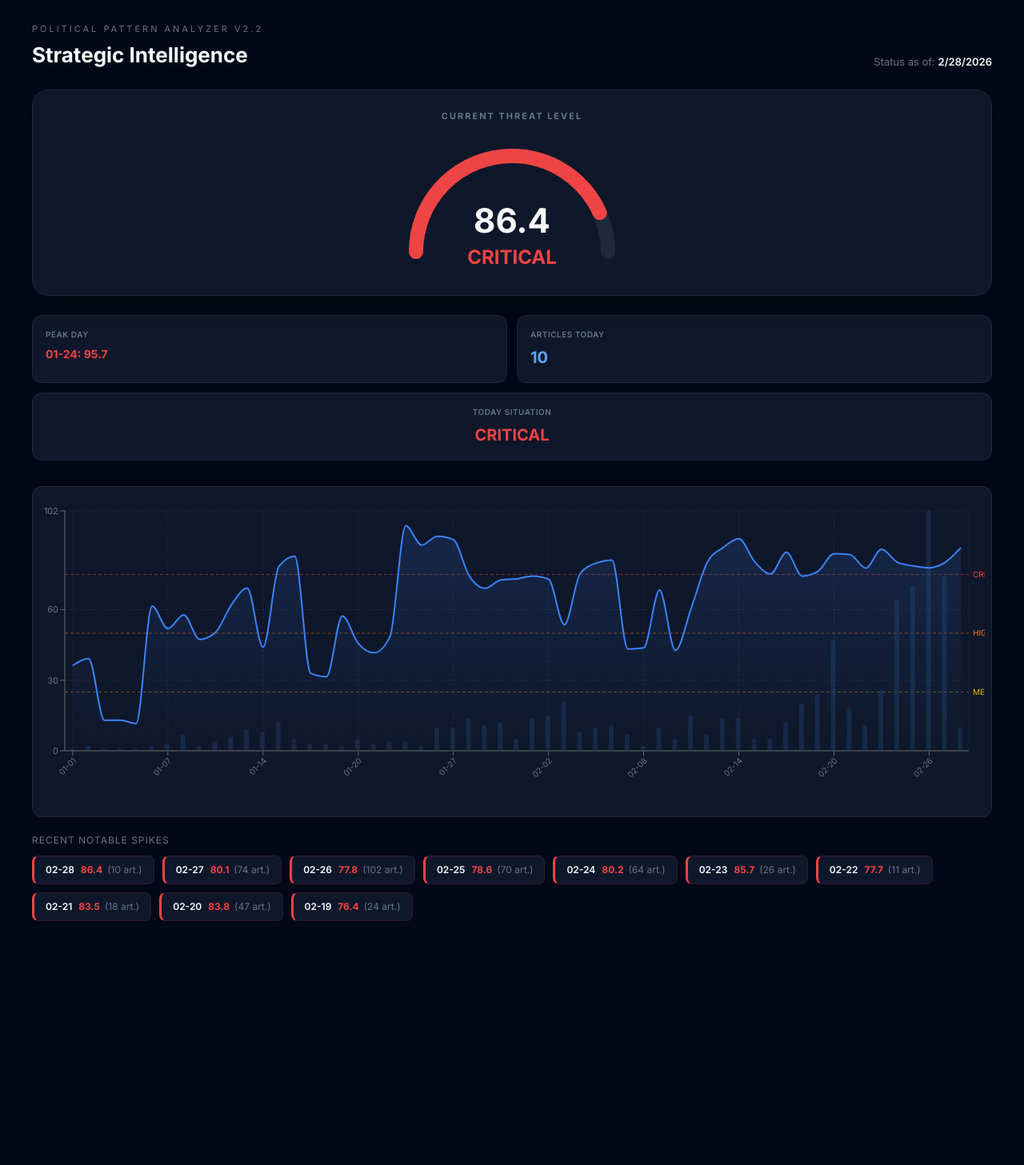
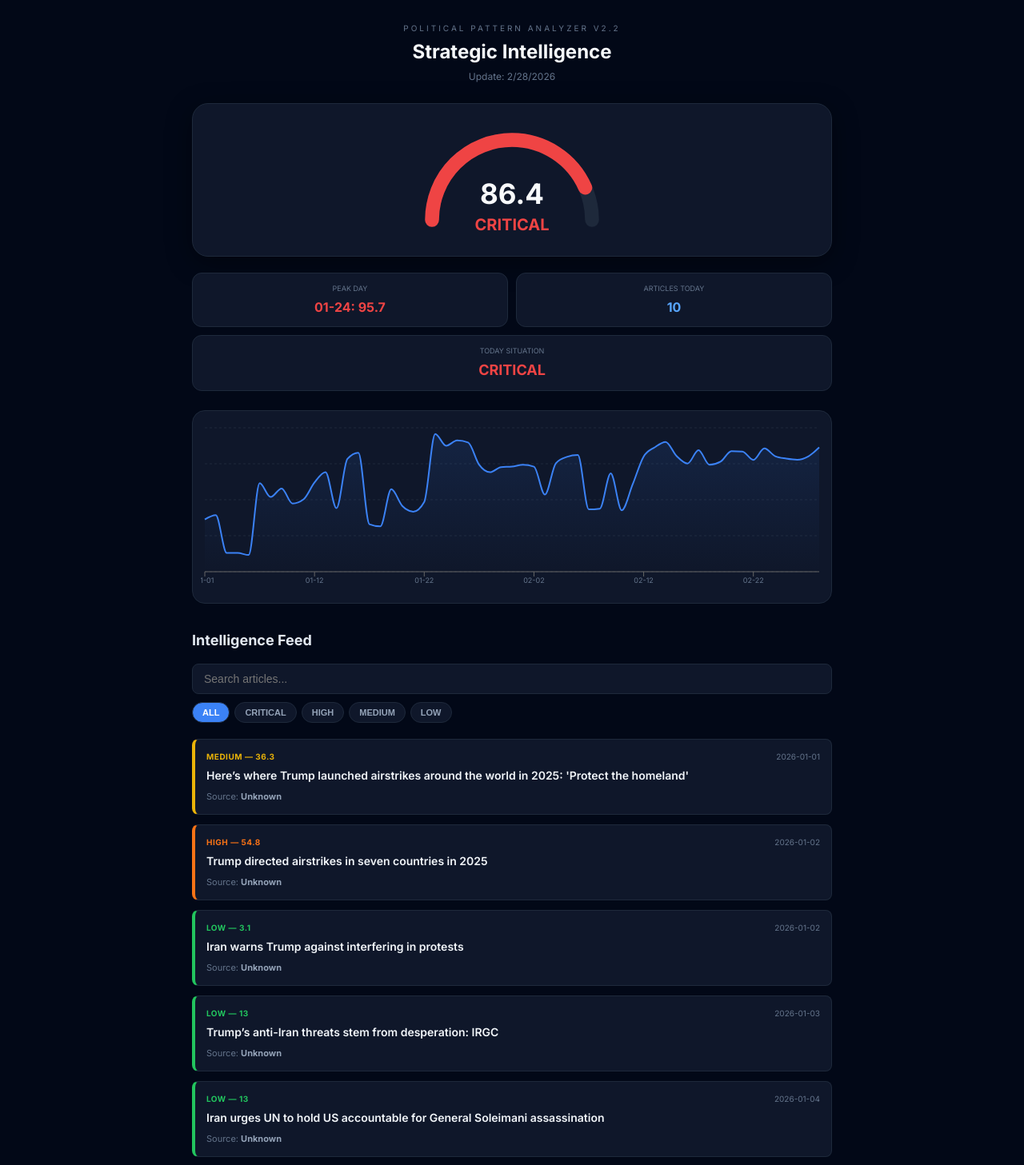
Before and after one commit to GeoTouhme/Political_Analyzer, a React (Vite) app in the folder dashboard_v3/: page / in a window 1280 px wide. Shown: the top 1457 px of the page at 80% size. Before the commit the page ends 1180 px from the top, so only its background shows below. Built offline with nearby package versions, Linux system fonts and the light colour scheme.

Commit message:
auto-sync: v3 analysis update 2026-02-28 16:39

```diff
--- a/dashboard_v3/src/App.jsx
+++ b/dashboard_v3/src/App.jsx
@@ -1,28 +1,14 @@
 import { useState, useEffect } from "react";
 import {
   ComposedChart, Line, Bar, XAxis, YAxis, CartesianGrid, Tooltip,
-  ReferenceLine, ResponsiveContainer, Legend, Area
+  ReferenceLine, ResponsiveContainer, Area
 } from "recharts";
-
-// Default data as fallback
-const DEFAULT_DATA = [
-  { date: "Jan 01", avg: 36.3, articles: 1, level: "MEDIUM" }
-];
 
 const LEVEL_COLOR = {
   CRITICAL: "#ef4444",
   HIGH:     "#f97316",
   MEDIUM:   "#eab308",
   LOW:      "#22c55e",
-};
-
-const CustomDot = (props) => {
-  const { cx, cy, payload } = props;
-  const color = LEVEL_COLOR[payload.level] || "#94a3b8";
-  if (payload.level === "CRITICAL") {
-    return <circle cx={cx} cy={cy} r={7} fill={color} stroke="#fff" strokeWidth={2} />;
-  }
-  return <circle cx={cx} cy={cy} r={4} fill={color} stroke="#fff" strokeWidth={1.5} />;
 };
 
 const CustomTooltip = ({ active, payload, label }) => {
@@ -33,7 +19,7 @@ const CustomTooltip = ({ active, payload, label }) => {
       background: "#0f172a", border: `1px solid ${LEVEL_COLOR[d.level] || "#1e293b"}`,
       borderRadius: 8, padding: "10px 14px", fontSize: 13, color: "#e2e8f0"
     }}>
-      <div style={{ fontWeight: 700, marginBottom: 4, color: "#f8fafc" }}>{label}</div>
+      <div style={{ fontWeight: 700, marginBottom: 4 }}>{label}</div>
       <div>Risk Score: <span style={{ color: LEVEL_COLOR[d.level], fontWeight: 700 }}>{d.avg}</span></div>
       <div>Level: <span style={{ color: LEVEL_COLOR[d.level], fontWeight: 700 }}>{d.level}</span></div>
       <div>Articles: <span style={{ color: "#94a3b8" }}>{d.articles}</span></div>
@@ -42,24 +28,31 @@ const CustomTooltip = ({ active, payload, label }) => {
 };
 
 export default function App() {
-  const [data, setData] = useState(DEFAULT_DATA);
+  const [data, setData] = useState([]);
+  const [articles, setArticles] = useState([]);
   const [meta, setMeta] = useState({});
   const [loading, setLoading] = useState(true);
+
+  // Filtering states
+  const [searchTerm, setSearchTerm] = useState("");
+  const [filterLevel, setFilterLevel] = useState("ALL");
 
   useEffect(() => {
     fetch("/analysis_report_v2.json")
       .then(res => res.json())
       .then(report => {
         if (report.daily_breakdown) {
-          const formatted = report.daily_breakdown.map(d => ({
+          setData(report.daily_breakdown.map(d => ({
             date: d.date.substring(5),
             avg: d.anchored_risk || d.avg_risk || 0,
             articles: d.article_count || 0,
             level: d.risk_level || "UNKNOWN"
-          }));
-          setData(formatted);
-          setMeta(report.meta || {});
+          })));
         }
+        if (report.articles) {
+          setArticles(report.articles);
+        }
+        setMeta(report.meta || {});
         setLoading(false);
       })
       .catch(err => {
@@ -74,147 +67,150 @@ export default function App() {
   const latestDay = validData.length > 0 ? validData[validData.length - 1] : {date: "N/A", avg: 0, articles: 0, level: "UNKNOWN"};
   const peakDay = validData.length > 0 ? validData.reduce((a, b) => b.avg > a.avg ? b : a, validData[0]) : {date: "N/A", avg: 0};
 
+  // Filter Logic
+  const filteredArticles = articles.filter(a => {
+    const matchesSearch = a.title.toLowerCase().includes(searchTerm.toLowerCase());
+    const matchesLevel = filterLevel === "ALL" || a.risk_level === filterLevel;
+    return matchesSearch && matchesLevel;
+  }).slice(0, 100); // Limit to top 100 for performance
+
   return (
     <div style={{
-      background: "#020817", minHeight: "100vh", padding: "28px 24px",
+      background: "#020817", minHeight: "100vh", padding: "28px 20px",
       fontFamily: "'Inter', 'Segoe UI', sans-serif", color: "#e2e8f0",
-      maxWidth: "1200px", margin: "0 auto"
+      maxWidth: "800px", margin: "0 auto"
     }}>
       {/* Header */}
-      <div style={{ marginBottom: 24, display: "flex", justifyContent: "space-between", alignItems: "flex-end", flexWrap: "wrap", gap: 16 }}>
-        <div>
-          <div style={{ fontSize: 11, letterSpacing: 3, color: "#64748b", textTransform: "uppercase", marginBottom: 4 }}>
-            Political Pattern Analyzer v2.2
-          </div>
-          <h1 style={{ fontSize: 26, fontWeight: 700, color: "#f8fafc", margin: 0 }}>
-            Strategic Intelligence
-          </h1>
+      <div style={{ marginBottom: 24, textAlign: 'center' }}>
+        <div style={{ fontSize: 10, letterSpacing: 3, color: "#64748b", textTransform: "uppercase", marginBottom: 4 }}>
+          Political Pattern Analyzer v2.2
         </div>
-        <div style={{ textAlign: "right", color: "#64748b", fontSize: 13 }}>
-          Status as of: <span style={{ color: "#f8fafc", fontWeight: 600 }}>{meta.generated_at ? new Date(meta.generated_at).toLocaleDateString() : 'Live'}</span>
+        <h1 style={{ fontSize: 24, fontWeight: 800, color: "#f8fafc", margin: 0 }}>
+          Strategic Intelligence
+        </h1>
+        <div style={{ color: "#64748b", fontSize: 12, marginTop: 4 }}>
+           Update: {meta.generated_at ? new Date(meta.generated_at).toLocaleDateString() : 'Live'}
         </div>
       </div>
 
-      {/* Hero Element: Today Risk Gauge */}
+      {/* Hero: Gauge */}
       <div style={{
         background: "#0f172a", border: "1px solid #1e293b",
-        borderRadius: 20, padding: "24px 20px", marginBottom: 24,
+        borderRadius: 20, padding: "20px", marginBottom: 20,
         display: "flex", flexDirection: "column", alignItems: "center",
-        boxShadow: "0 8px 32px rgba(0,0,0,0.4)", position: "relative"
+        boxShadow: "0 8px 32px rgba(0,0,0,0.4)"
       }}>
-        <div style={{ fontSize: 11, color: "#64748b", fontWeight: 700, textTransform: "uppercase", letterSpacing: 2, marginBottom: 12 }}>
-          Current Threat Level
-        </div>
-
-        <div style={{ width: "100%", maxWidth: "300px", height: "180px", position: "relative", display: "flex", justifyContent: "center" }}>
+        <div style={{ width: "100%", maxWidth: "260px", height: "150px", position: "relative" }}>
           <svg viewBox="0 0 100 60" style={{ width: "100%", height: "100%" }}>
-            <path d="M 10 50 A 40 40 0 0 1 90 50" fill="none" stroke="#1e293b" strokeWidth="6" strokeLinecap="round" />
-            <path d="M 10 50 A 40 40 0 0 1 90 50" fill="none" stroke={LEVEL_COLOR[latestDay.level]} strokeWidth="6" strokeLinecap="round"
-                  strokeDasharray={`${(latestDay.avg / 100) * 126} 126`}
-                  style={{ transition: "stroke-dasharray 1s ease-out" }} />
+            <path d="M 10 50 A 40 40 0 0 1 90 50" fill="none" stroke="#1e293b" strokeWidth="7" strokeLinecap="round" />
+            <path d="M 10 50 A 40 40 0 0 1 90 50" fill="none" stroke={LEVEL_COLOR[latestDay.level]} strokeWidth="7" strokeLinecap="round"
+                  strokeDasharray={`${(latestDay.avg / 100) * 126} 126`} />
             <text x="50" y="42" textAnchor="middle" fill="#f8fafc" style={{ fontSize: "14px", fontWeight: 900 }}>{latestDay.avg}</text>
-            <text x="50" y="55" textAnchor="middle" fill={LEVEL_COLOR[latestDay.level]} style={{ fontSize: "8px", fontWeight: 800, textTransform: "uppercase" }}>{latestDay.level}</text>
+            <text x="50" y="55" textAnchor="middle" fill={LEVEL_COLOR[latestDay.level]} style={{ fontSize: "8px", fontWeight: 800 }}>{latestDay.level}</text>
           </svg>
         </div>
       </div>
 
-      {/* Secondary Cards Grid */}
-      <div style={{
-        display: "grid",
-        gridTemplateColumns: "repeat(2, 1fr)",
-        gap: 12,
-        marginBottom: 12
-      }}>
-        {[
-          { label: "Peak Day", value: `${peakDay.date}: ${peakDay.avg}`, color: "#ef4444" },
-          { label: "Articles Today", value: latestDay.articles, color: "#58a6ff" },
-        ].map(c => (
-          <div key={c.label} style={{
-            background: "#0f172a", border: "1px solid #1e293b",
-            borderRadius: 12, padding: "16px",
-            boxShadow: "0 2px 8px rgba(0,0,0,0.2)"
-          }}>
-            <div style={{ fontSize: 10, color: "#64748b", marginBottom: 6, fontWeight: 600, textTransform: "uppercase", letterSpacing: 0.5 }}>{c.label}</div>
-            <div style={{ fontSize: typeof c.value === 'string' && c.value.length > 8 ? 14 : 20, fontWeight: 800, color: c.color }}>{c.value}</div>
-          </div>
-        ))}
+      {/* 2 Main Stats */}
+      <div style={{ display: "grid", gridTemplateColumns: "1fr 1fr", gap: 10, marginBottom: 10 }}>
+        <div style={{ background: "#0f172a", border: "1px solid #1e293b", borderRadius: 12, padding: "12px", textAlign: 'center' }}>
+          <div style={{ fontSize: 9, color: "#64748b", textTransform: "uppercase", marginBottom: 4 }}>Peak Day</div>
+          <div style={{ fontSize: 16, fontWeight: 800, color: "#ef4444" }}>{peakDay.date}: {peakDay.avg}</div>
+        </div>
+        <div style={{ background: "#0f172a", border: "1px solid #1e293b", borderRadius: 12, padding: "12px", textAlign: 'center' }}>
+          <div style={{ fontSize: 9, color: "#64748b", textTransform: "uppercase", marginBottom: 4 }}>Articles Today</div>
+          <div style={{ fontSize: 16, fontWeight: 800, color: "#58a6ff" }}>{latestDay.articles}</div>
+        </div>
       </div>
 
-      {/* Today Situation - Centered Below */}
+      {/* Centered Situation */}
       <div style={{
-        background: "#0f172a", border: "1px solid #1e293b",
-        borderRadius: 12, padding: "16px",
-        boxShadow: "0 2px 8px rgba(0,0,0,0.2)",
-        display: "flex", flexDirection: "column", alignItems: "center",
-        marginBottom: 32
+        background: "#0f172a", border: "1px solid #1e293b", borderRadius: 12, padding: "12px",
+        textAlign: 'center', marginBottom: 24
       }}>
-        <div style={{ fontSize: 10, color: "#64748b", marginBottom: 6, fontWeight: 600, textTransform: "uppercase", letterSpacing: 0.5 }}>Today Situation</div>
-        <div style={{ fontSize: 20, fontWeight: 800, color: LEVEL_COLOR[latestDay.level] || "#94a3b8" }}>{latestDay.level}</div>
+        <div style={{ fontSize: 9, color: "#64748b", textTransform: "uppercase", marginBottom: 4 }}>Today Situation</div>
+        <div style={{ fontSize: 18, fontWeight: 800, color: LEVEL_COLOR[latestDay.level] }}>{latestDay.level}</div>
       </div>
 
-      {/* Main chart */}
-      <div style={{
-        background: "#0f172a", border: "1px solid #1e293b",
-        borderRadius: 12, padding: "20px 8px 12px"
-      }}>
-        <ResponsiveContainer width="100%" height={380}>
-          <ComposedChart data={data} margin={{ top: 10, right: 20, left: 0, bottom: 40 }}>
+      {/* Main Chart */}
+      <div style={{ background: "#0f172a", border: "1px solid #1e293b", borderRadius: 16, padding: "16px 10px 4px", marginBottom: 32 }}>
+        <ResponsiveContainer width="100%" height={220}>
+          <ComposedChart data={data}>
             <defs>
               <linearGradient id="areaGrad" x1="0" y1="0" x2="0" y2="1">
-                <stop offset="0%" stopColor="#3b82f6" stopOpacity={0.25} />
+                <stop offset="0%" stopColor="#3b82f6" stopOpacity={0.2} />
                 <stop offset="100%" stopColor="#3b82f6" stopOpacity={0} />
               </linearGradient>
             </defs>
-
-            <CartesianGrid strokeDasharray="3 3" stroke="#1e293b" />
-
-            <ReferenceLine y={75} stroke="#ef4444" strokeDasharray="4 3" strokeOpacity={0.5}
-              label={{ value: "CRITICAL", position: "right", fill: "#ef4444", fontSize: 10 }} />
-            <ReferenceLine y={50} stroke="#f97316" strokeDasharray="4 3" strokeOpacity={0.5}
-              label={{ value: "HIGH", position: "right", fill: "#f97316", fontSize: 10 }} />
-            <ReferenceLine y={25} stroke="#eab308" strokeDasharray="4 3" strokeOpacity={0.4}
-              label={{ value: "MEDIUM", position: "right", fill: "#eab308", fontSize: 10 }} />
-
-            <XAxis dataKey="date" tick={{ fontSize: 10, fill: "#64748b" }}
-              angle={-45} textAnchor="end" interval={Math.floor(data.length / 10)} />
-            <YAxis domain={[0, 100]} tick={{ fontSize: 11, fill: "#64748b" }}
-              tickFormatter={v => `${v}`} width={32} />
-
+            <CartesianGrid strokeDasharray="3 3" stroke="#1e293b" vertical={false} />
+            <XAxis dataKey="date" tick={{ fontSize: 9, fill: "#64748b" }} interval={Math.floor(data.length / 6)} />
+            <YAxis hide domain={[0, 100]} />
             <Tooltip content={<CustomTooltip />} />
-
-            <Bar dataKey="articles" yAxisId={0} barSize={6}
-              fill="#1e3a5f" opacity={0.5} radius={[2,2,0,0]} />
-
-            <Area type="monotone" dataKey="avg" fill="url(#areaGrad)"
-              stroke="none" dot={false} activeDot={false} />
-
-            <Line
-              type="monotone" dataKey="avg"
-              stroke="#3b82f6" strokeWidth={2}
-              dot={false}
-              activeDot={{ r: 6, fill: "#3b82f6", stroke: "#fff", strokeWidth: 2 }}
-            />
+            <Area type="monotone" dataKey="avg" fill="url(#areaGrad)" stroke="none" />
+            <Line type="monotone" dataKey="avg" stroke="#3b82f6" strokeWidth={2} dot={false} />
           </ComposedChart>
         </ResponsiveContainer>
       </div>
 
-      {/* Notable events */}
-      <div style={{ marginTop: 20 }}>
-        <div style={{ fontSize: 12, color: "#64748b", marginBottom: 10, letterSpacing: 1, textTransform: "uppercase" }}>
-          Recent Notable Spikes
+      {/* ARTICLES SECTION */}
+      <div style={{ marginBottom: 20 }}>
+        <h3 style={{ fontSize: 18, fontWeight: 700, marginBottom: 16 }}>Intelligence Feed</h3>
+
+        {/* Search & Filters */}
+        <div style={{ display: "flex", flexDirection: "column", gap: 10, marginBottom: 20 }}>
+          <input
+            type="text"
+            placeholder="Search articles..."
+            value={searchTerm}
+            onChange={(e) => setSearchTerm(e.target.value)}
+            style={{
+              background: "#0f172a", border: "1px solid #1e293b", borderRadius: 8,
+              padding: "10px 14px", color: "#f8fafc", fontSize: 14, outline: "none"
+            }}
+          />
+          <div style={{ display: "flex", gap: 6, flexWrap: "wrap" }}>
+            {["ALL", "CRITICAL", "HIGH", "MEDIUM", "LOW"].map(lvl => (
+              <button
+                key={lvl}
+                onClick={() => setFilterLevel(lvl)}
+                style={{
+                  padding: "6px 12px", borderRadius: "20px", fontSize: 11, fontWeight: 600,
+                  cursor: "pointer", border: "1px solid #1e293b",
+                  background: filterLevel === lvl ? (LEVEL_COLOR[lvl] || "#3b82f6") : "#0f172a",
+                  color: filterLevel === lvl ? (lvl === "MEDIUM" ? "#000" : "#fff") : "#94a3b8",
+                  transition: "all 0.2s"
+                }}
+              >
+                {lvl}
+              </button>
+            ))}
+          </div>
         </div>
-        <div style={{ display: "flex", gap: 10, flexWrap: "wrap" }}>
-          {data.slice(-10).filter(d => d.avg >= 65).reverse().map(d => (
-            <div key={d.date} style={{
-              background: "#0f172a", border: `1px solid ${LEVEL_COLOR[d.level]}22`,
-              borderLeft: `3px solid ${LEVEL_COLOR[d.level]}`,
-              borderRadius: 8, padding: "8px 14px", fontSize: 12
+
+        {/* Article List */}
+        <div style={{ display: "flex", flexDirection: "column", gap: 12 }}>
+          {filteredArticles.length > 0 ? filteredArticles.map((art, idx) => (
+            <div key={idx} style={{
+              background: "#0f172a", border: "1px solid #1e293b",
+              borderLeft: `4px solid ${LEVEL_COLOR[art.risk_level]}`,
+              borderRadius: 8, padding: "14px"
             }}>
-              <span style={{ color: "#f8fafc", fontWeight: 600 }}>{d.date}</span>
-              <span style={{ color: LEVEL_COLOR[d.level], marginLeft: 8, fontWeight: 700 }}>{d.avg}</span>
-              <span style={{ color: "#64748b", marginLeft: 6 }}>({d.articles} art.)</span>
+              <div style={{ display: "flex", justifyContent: "space-between", alignItems: "flex-start", marginBottom: 6 }}>
+                <span style={{ fontSize: 10, fontWeight: 700, color: LEVEL_COLOR[art.risk_level], letterSpacing: 0.5 }}>
+                  {art.risk_level} — {art.risk_score}
+                </span>
+                <span style={{ fontSize: 10, color: "#64748b" }}>{art.date}</span>
+              </div>
+              <div style={{ fontSize: 14, fontWeight: 600, color: "#f1f5f9", marginBottom: 8, lineHeight: 1.4 }}>
+                {art.title}
+              </div>
+              <div style={{ fontSize: 11, color: "#64748b", display: "flex", justifyContent: "space-between" }}>
+                <span>Source: <strong style={{color: "#94a3b8"}}>{art.source_name}</strong></span>
+              </div>
             </div>
-          ))}
+          )) : (
+            <div style={{ textAlign: "center", color: "#64748b", padding: "40px 0" }}>No articles found matching filters.</div>
+          )}
         </div>
       </div>
     </div>
```
Also changed, not shown: 2 other files (tests, documents, lock files or other folders).
